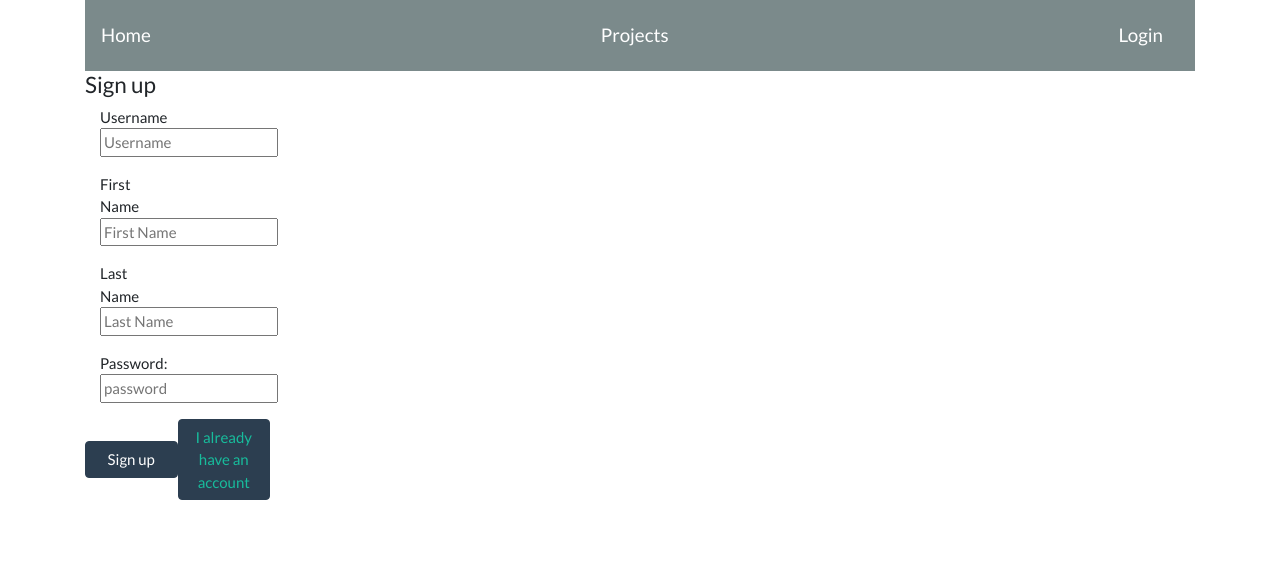
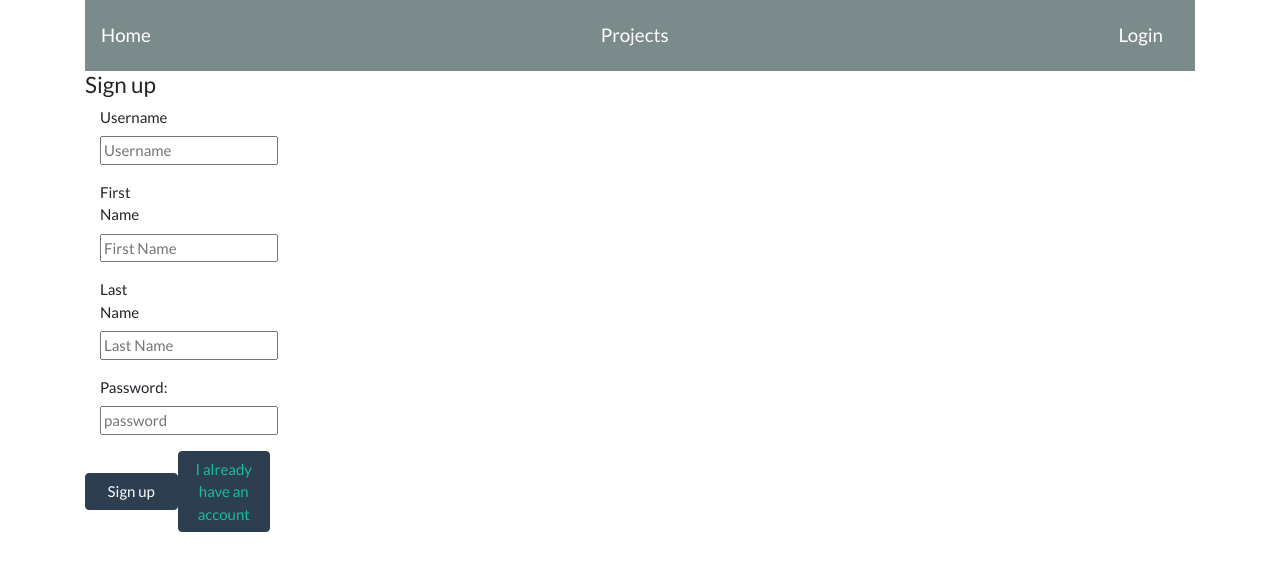
Before and after one commit to JogeswararaoKolla/mern-app-facil-work, a React (Create React App) app in the folder client/: page /sign-up in a window 1280 px wide. Shown: the top 570 px of the page. Built offline with nearby package versions, Linux system fonts and the light colour scheme.

Commit message:
Fixed syntax errors

```diff
--- a/client/src/components/Signup-Login/sign-up.js
+++ b/client/src/components/Signup-Login/sign-up.js
@@ -61,7 +61,7 @@ class Signup extends Component {
                     <form className="form-horizontal">
                         <div className="form-group">
                             <div className="col-1 col-ml-auto">
-                                <lable className="form-label" htmlFor="username">Username</lable>
+                                <label className="form-label" htmlFor="username">Username</label>
                             </div>
                             <div className="col-3 col-mr-auto">
                                 <input className="form-input"
@@ -76,7 +76,7 @@ class Signup extends Component {
                         </div>
                         <div className="form-group">
                             <div className="col-1 col-ml-auto">
-                                <lable className="form-label" htmlFor="firstName">First Name </lable>
+                                <label className="form-label" htmlFor="firstName">First Name </label>
                             </div>
                             <div className="col-3 col-mr-auto">
                                 <input className="form-input"
@@ -91,7 +91,7 @@ class Signup extends Component {
                         </div>
                         <div className="form-group">
                             <div className="col-1 col-ml-auto">
-                                <lable className="form-label" htmlFor="lastName">Last Name</lable>
+                                <label className="form-label" htmlFor="lastName">Last Name</label>
                             </div>
                             <div className="col-3 col-mr-auto">
                                 <input className="form-input"
@@ -106,7 +106,7 @@ class Signup extends Component {
                         </div>
                         <div className="form-group">
                             <div className="col-1 col-ml-auto">
-                                <lable className="form-label" htmlFor="password">Password: </lable>
+                                <label className="form-label" htmlFor="password">Password: </label>
                             </div>
                             <div className="col-3 col-mr-auto">
                                 <input className="form-input"
```
